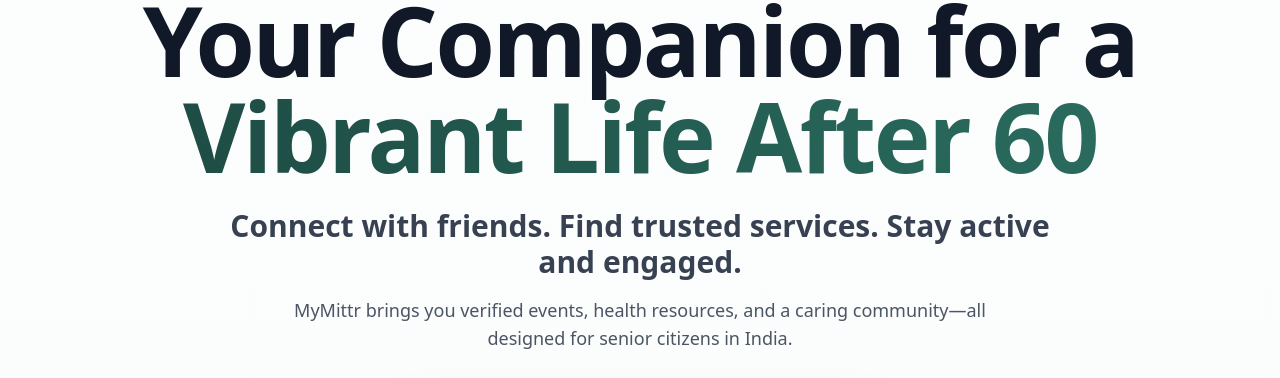
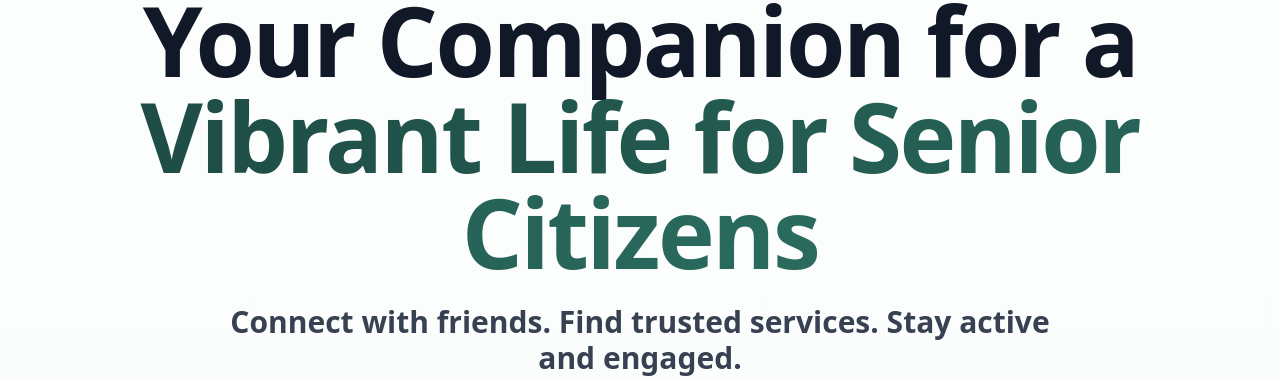
Before and after one commit to vijaykaushal006/mymittr-v2, a Next.js app: page / in a window 1280 px wide. Shown: the part 364-742 px from the top of the page. Built offline with nearby package versions, Linux system fonts and the light colour scheme; no server answers.

Commit message:
Update headline for senior citizens

```diff
--- a/app/page.tsx
+++ b/app/page.tsx
@@ -114,7 +114,7 @@
             <h1 className="text-5xl sm:text-6xl md:text-7xl lg:text-8xl font-black leading-[1.05] text-gray-900 tracking-tight mb-6">
               Your Companion for a <br />
               <span className="bg-gradient-to-r from-[#1e4d45] to-[#2a6b5e] bg-clip-text text-transparent">
-                Vibrant Life After 60
+                Vibrant Life for Senior Citizens
               </span>
             </h1>
 
```
